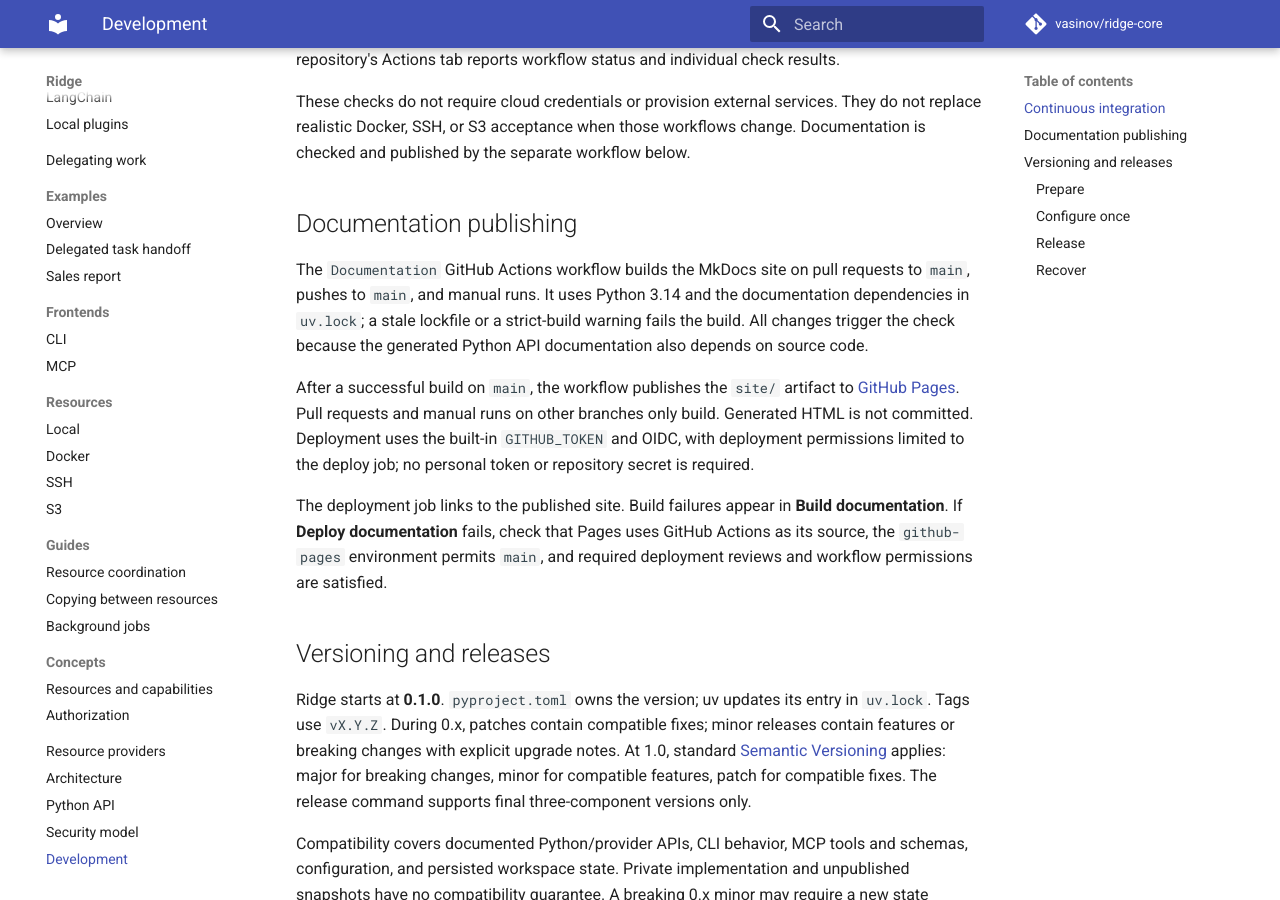
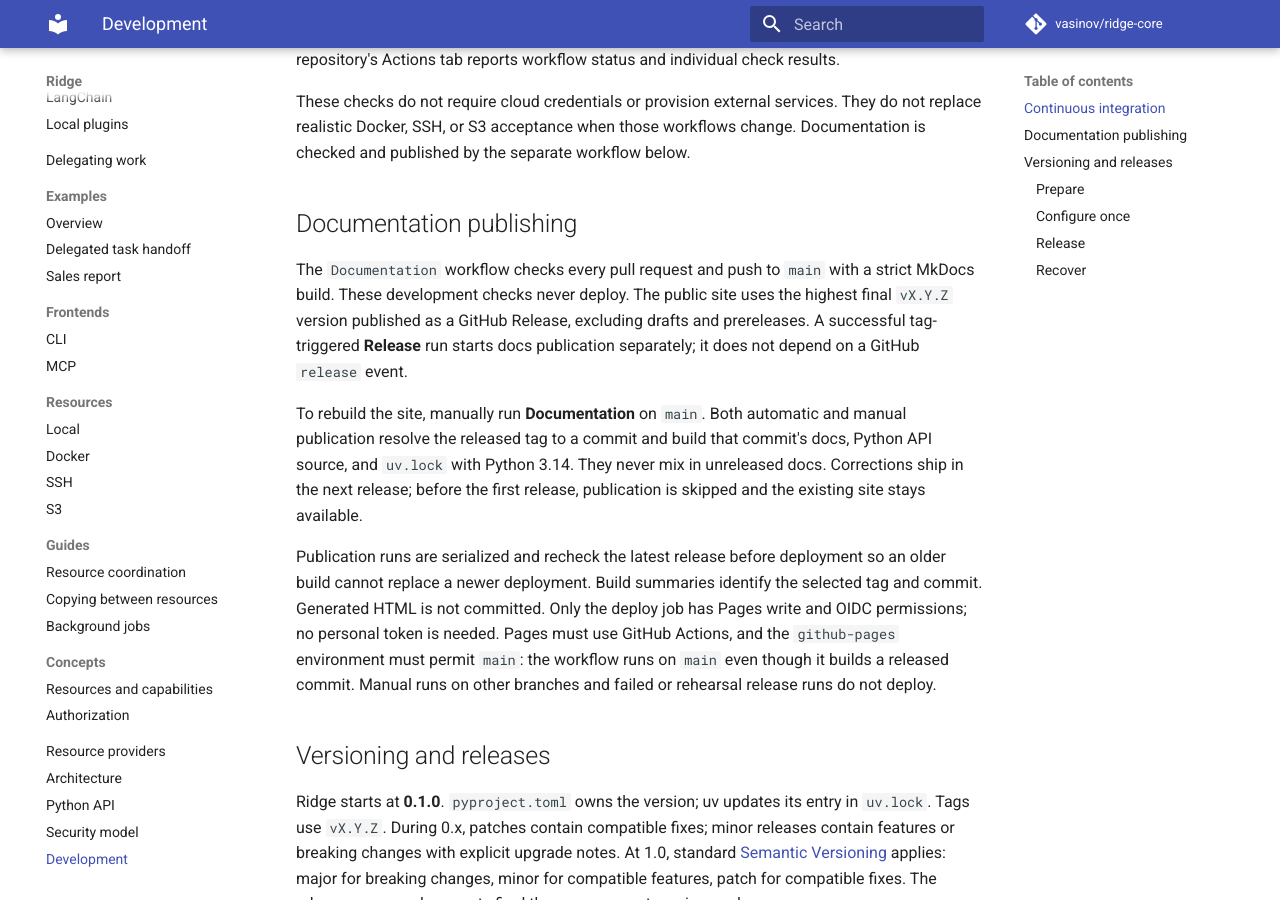
Before and after one commit to vasinov/ridge-core, an MkDocs documentation site: the page built from docs/development.md, in a window 1280 px wide and 900 px high, scrolled down 1571 px. Built offline with MkDocs 1.6.1 and Material for MkDocs 9.7.7, drawn with Linux system fonts in a browser that asks for light colours; comment, search, counter and statistics services are not loaded; some of the changed text lies outside the part shown.

Commit message:
Publish documentation from the latest final release

```diff
--- a/docs/development.md
+++ b/docs/development.md
@@ -76,22 +76,25 @@ change. Documentation is checked and published by the separate workflow below.
 
 ## Documentation publishing
 
-The `Documentation` GitHub Actions workflow builds the MkDocs site on pull
-requests to `main`, pushes to `main`, and manual runs. It uses Python 3.14 and
-the documentation dependencies in `uv.lock`; a stale lockfile or a strict-build
-warning fails the build. All changes trigger the check because the generated
-Python API documentation also depends on source code.
+The `Documentation` workflow checks every pull request and push to `main` with
+a strict MkDocs build. These development checks never deploy. The public site
+uses the highest final `vX.Y.Z` version published as a GitHub Release, excluding
+drafts and prereleases. A successful tag-triggered **Release** run starts docs
+publication separately; it does not depend on a GitHub `release` event.
 
-After a successful build on `main`, the workflow publishes the `site/` artifact
-to [GitHub Pages](https://vasinov.github.io/ridge-core/). Pull requests and manual
-runs on other branches only build. Generated HTML is not committed. Deployment
-uses the built-in `GITHUB_TOKEN` and OIDC, with deployment permissions limited
-to the deploy job; no personal token or repository secret is required.
+To rebuild the site, manually run **Documentation** on `main`. Both automatic
+and manual publication resolve the released tag to a commit and build that
+commit's docs, Python API source, and `uv.lock` with Python 3.14. They never mix in
+unreleased docs. Corrections ship in the next release; before the first release,
+publication is skipped and the existing site stays available.
 
-The deployment job links to the published site. Build failures appear in
-**Build documentation**. If **Deploy documentation** fails, check that Pages uses
-GitHub Actions as its source, the `github-pages` environment permits `main`, and
-required deployment reviews and workflow permissions are satisfied.
+Publication runs are serialized and recheck the latest release before deployment
+so an older build cannot replace a newer deployment. Build summaries identify
+the selected tag and commit. Generated HTML is not committed. Only the deploy job
+has Pages write and OIDC permissions; no personal token is needed.
+Pages must use GitHub Actions, and the `github-pages` environment must permit
+`main`: the workflow runs on `main` even though it builds a released commit.
+Manual runs on other branches and failed or rehearsal release runs do not deploy.
 
 ## Versioning and releases
 
@@ -165,8 +168,9 @@ publishes those same files and reviewed notes as a GitHub Release. The command
 watches that run and reports both publications. To rehearse without publishing,
 manually run **Release** on `main` in Actions after the workflow is pushed.
 After publication, check a fresh `uv pip install ridge-core==X.Y.Z`, the PyPI
-badge/listing, GitHub notes/assets, and documentation links. Remove the temporary
-pre-PyPI source-install fallback when preparing the first release.
+badge/listing, GitHub notes/assets, and the separate **Documentation** run. Its
+failure does not undo package publication; fix the workflow or retry the released
+docs rebuild without publishing the package again.
 
 ### Recover
 
```
Also changed, not shown: CHANGELOG.md (+2 -0 lines), README.md (+0 -1 lines), docs/architecture.md (+4 -1 lines), docs/configuration.md (+5 -4 lines), docs/getting-started.md (+0 -1 lines), docs/integrations.md (+2 -0 lines), docs/integrations/plugins.md (+1 -1 lines), 3 other files.
